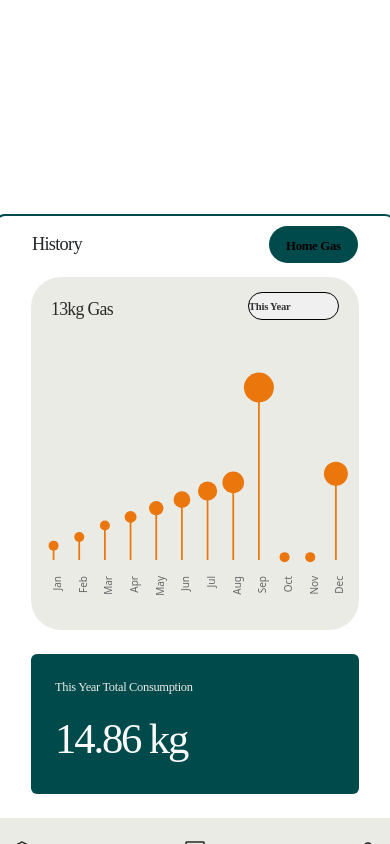
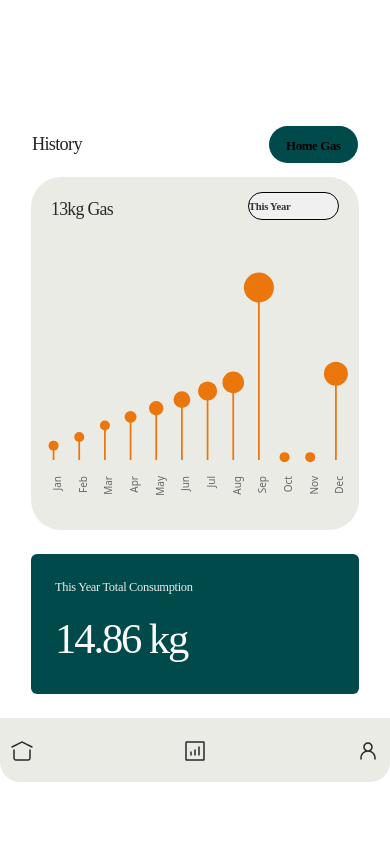
Before and after one commit to sirrotich/my.matx.africa, a React (Vite) app: page /analytics in a window 390 px wide. Built offline with nearby package versions, Linux system fonts and the light colour scheme.

Commit message:
Update GasConsumptionDashboard.css

```diff
--- a/src/styles/GasConsumptionDashboard.css
+++ b/src/styles/GasConsumptionDashboard.css
@@ -382,10 +382,9 @@ color: var(--text-text-neutral-05, #FAFAF9);
     /* small screens */
     @media screen and (max-width: 480px) {
       .main-analytics-container {
-        padding: 10px;
-        border-radius: 10px;
-        margin-top: 200px; /* Adjust margins on smaller screens */
+        border: none;
       }
+
 
     .home-container{
       border: none;
```
